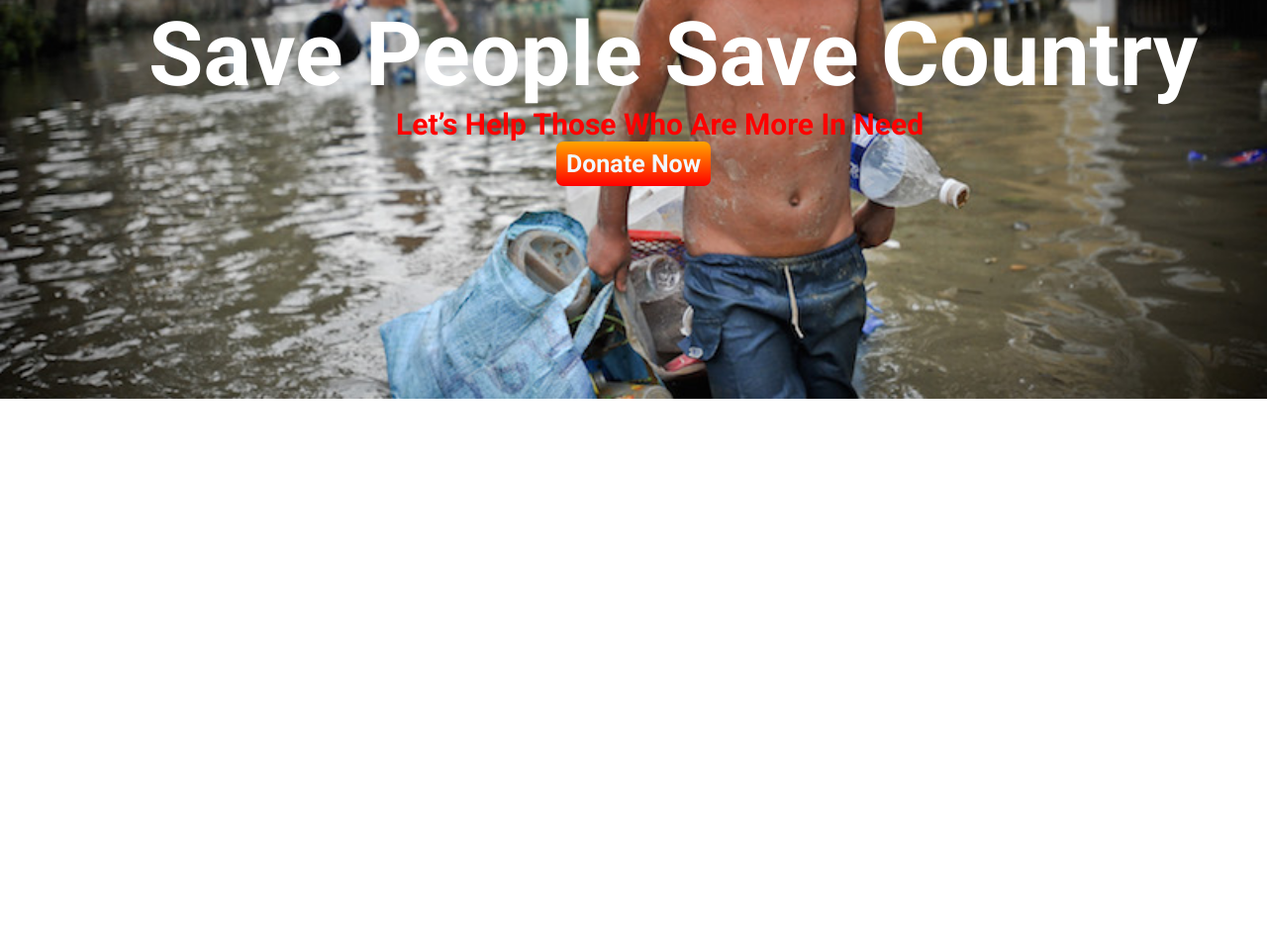
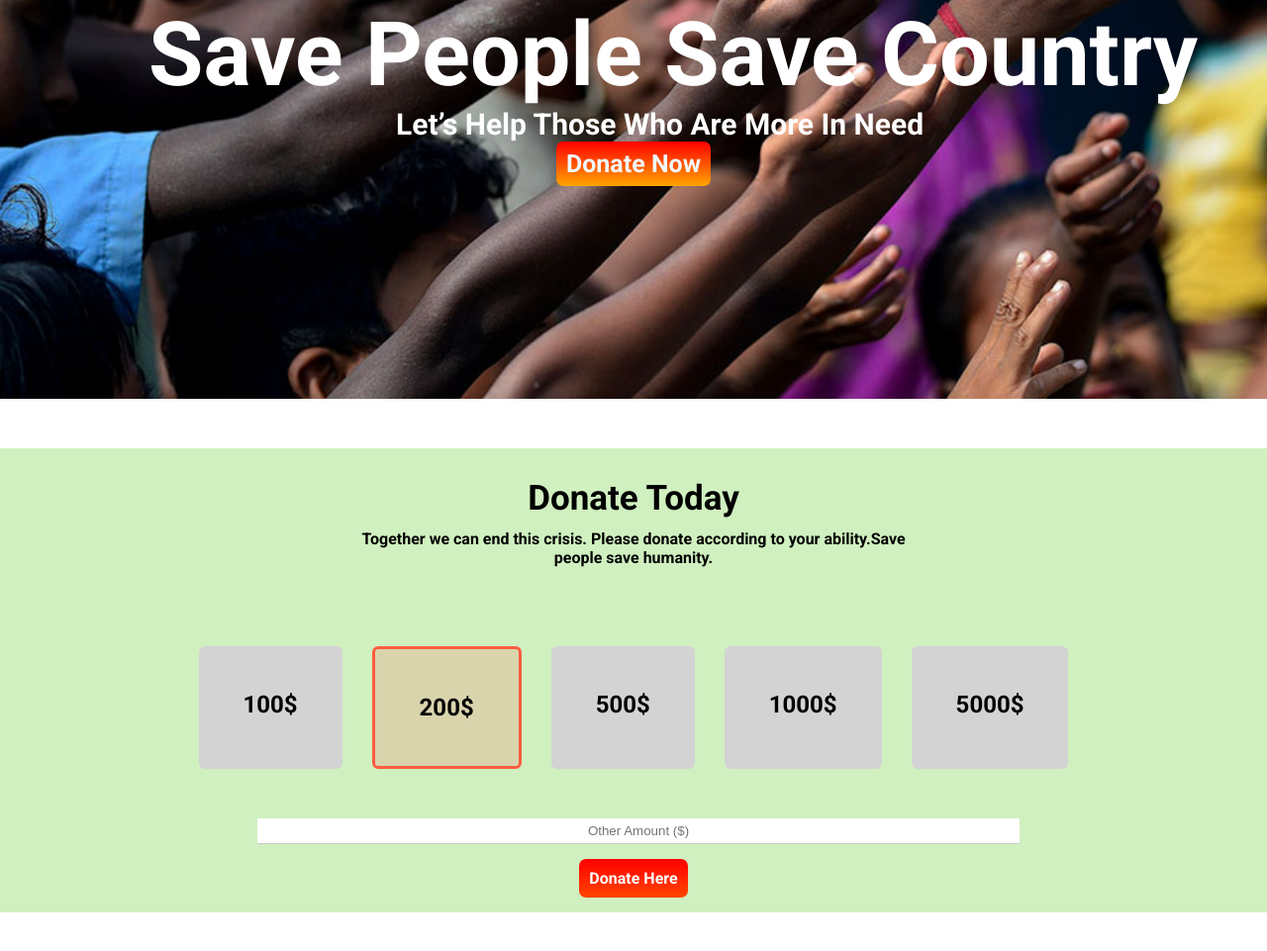
Before and after one commit to syedajebin/assign1, a plain HTML site: page index.html in a window 1280 px wide. Shown: the part 197-1158 px from the top of the page at 99% size. Before the commit the page ends 800 px from the top, so only its background shows below. Drawn offline with Linux system fonts and the light colour scheme.

Commit message:
donate today added

```diff
--- a/index.html
+++ b/index.html
@@ -4,14 +4,19 @@
     <meta charset="UTF-8">
     <meta http-equiv="X-UA-Compatible" content="IE=edge">
     <meta name="viewport" content="width=device-width, initial-scale=1.0">
-    <title>Document</title>
+    <title>Donate For People</title>
     <link rel="preconnect" href="https://fonts.googleapis.com">
 <link rel="preconnect" href="https://fonts.gstatic.com" crossorigin>
 <link href="https://fonts.googleapis.com/css2?family=Lato:ital,wght@0,700;1,700&family=Roboto:wght@700&display=swap" rel="stylesheet">
 
+<link rel="preconnect" href="https://fonts.googleapis.com">
+<link rel="preconnect" href="https://fonts.gstatic.com" crossorigin>
+<link href="https://fonts.googleapis.com/css2?family=Lato:ital,wght@0,700;1,700&family=Poppins&family=Roboto:wght@700&display=swap" rel="stylesheet">
+
     <link rel="stylesheet" href="style.css"
 </head>
 <body>
+     <!-- Banner part  start-->
     <section id="banner">
         <div class="banner-text">
             <h1>Save People Save Country </h1>
@@ -23,6 +28,41 @@
         </div>
 
     </section>
+  <!-- donate today start-->
+  <section id="donate-today">
+    <div class="donate-today">
+        <div class="donate-today-text">
+            <h1>Donate Today</h1>
+            <p> Together we can end this crisis. Please donate according to your ability.Save people save humanity.</p>
+        </div>
+
+        <div class="donate-box">
+            <div class="100- amount-text ">
+                <h1>100$</h1>
+            </div>
+            <div class="200- amount-text amount-active-color">
+                <h1>200$</h1>
+            </div>
+            <div class="500- amount-text">
+                <h1>500$</h1>
+            </div>
+            <div class="1000- amount-text">
+                <h1>1000$</h1>
+            </div>
+            <div class="5000- amount-text ">
+                <h1>5000$</h1>
+            </div>
+        </div>
+        <div class="donation-input-field">
+            <input type="text" placeholder="Other Amount ($)" id="donation-input-field"><br>
+            <a href="#" class="donate-btn donate-btn-2 ">Donate Here</a>
+        </div>
+    </div>
+ </section>
+
+
+
+
 
 </body>
 </html>
--- a/style.css
+++ b/style.css
@@ -11,7 +11,7 @@ font-family: 'Roboto', sans-serif;
 }
 
 #banner{
-    background-image: url(images/donation9.jpg);
+    background-image: url(images/donation13.jpg);
     background-size: cover;
     background-position: center;
     background-repeat: no-repeat;
@@ -31,7 +31,7 @@ font-family: 'Roboto', sans-serif;
 .banner-text p{
     font-size: 30px;
     padding-left: 400px;
-    color:red;
+    color:white;
     font-weight: 900;
 
 }
@@ -43,14 +43,69 @@ font-family: 'Roboto', sans-serif;
     font-weight: 700;
     font-size: 25px;
     display: inline-block;
-    background-image: linear-gradient(orange,red);
+    background-image: linear-gradient(red ,orange);
     padding: 8px 10px;
     border-radius: 7px;
-
-
-
-
-
-}.button{
+}
+.button{
     text-align: center;
 }
+
+/* donate today start */
+#donate-today {
+     background-color: #d0f0c0;
+  }
+  .donate-today-text {
+    font-family: 'Lato', sans-serif;
+    font-family: 'Poppins', sans-serif;
+    font-family: 'Roboto', sans-serif;
+    width: 600px;
+    padding: 30px;
+    text-align: center;
+    margin: 50px auto 0px auto;
+  }
+  .donate-today-text h1 {
+    font-size: 35px;
+    font-weight: bolder;
+    margin-bottom: 11px;
+  }
+
+  .donate-box {
+    margin: 50px 0px;
+    width: 100%;
+    display: flex;
+    justify-content: center;
+  }
+  .amount-text{
+    margin: 0px 15px;
+    padding: 45px;
+    /* border: 1px solid; */
+    border-radius: 6px;
+    background-color: #D3D3D3;
+  }
+  .amount-active-color {
+    background-color: rgba(240, 145, 131, 0.3);
+    border: 3px solid #ff5b40;
+  }
+  .donation-input-field {
+    width: 760px;
+    text-align: center;
+    margin: 40px auto;
+  }
+  #donation-input-field {
+    width: 100%;
+    text-align: center;
+    padding: 5px;
+    border: none;
+    border-bottom: 1px solid rgb(203, 202, 202);
+  }
+  .donate-btn-2  {
+    margin: 15px 0px;
+    display: inline-block;
+    background-image: linear-gradient(red,orangered);
+    padding: 10px 10px;
+    border-radius: 7px;
+    text-decoration: none;
+    color: white;
+
+  }
```
Also changed, not shown: icons/Frame-1.png (added), icons/blood.svg (added), icons/bus.svg (added), icons/clothes.svg (added), icons/food.png (added), icons/icon11.svg (added), icons/icon13.svg (added), icons/icon4.svg (added), icons/icon5.svg (added), icons/icon6.svg (added), icons/icon7.svg (added), icons/icon8.svg (added), icons/icon9.svg (added), icons/medicine.svg (added), 1 more files.
